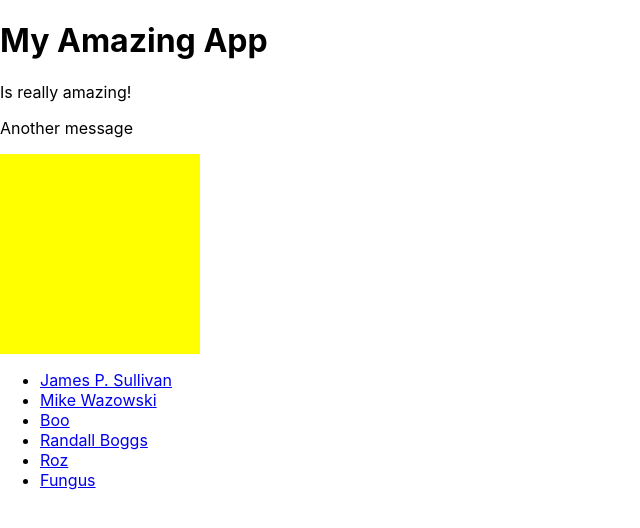
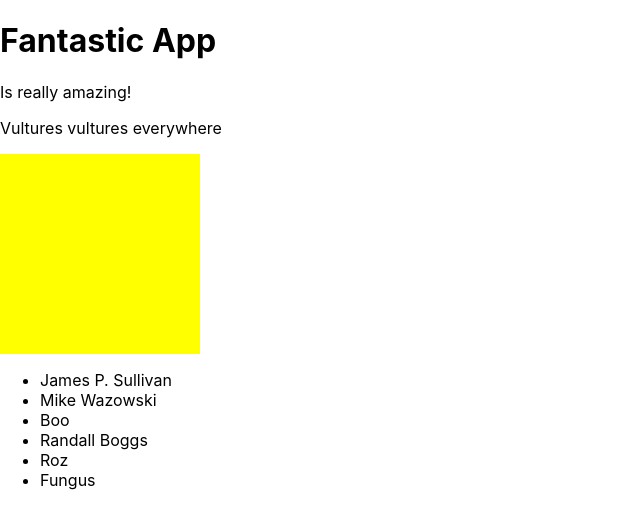
Before and after one commit to naranjita11/react-project, a React (Create React App) app: page / in a window 1280 px wide. Shown: the top 528 px of the page, without its empty margins (0-640 px from the left). Built offline with nearby package versions, Linux system fonts and the light colour scheme.

Commit message:
People and Stuff components updated with working props

```diff
--- a/src/Components/People.js
+++ b/src/Components/People.js
@@ -1,15 +1,11 @@
-let names = ["James P. Sullivan", "Mike Wazowski", "Boo", "Randall Boggs", "Roz", "Fungus"];
+const People = ({ names }) => (
 
-const People = () => (
-<ul className="people">
-    { /* use map to output an <li> for each */ }
-    { /* item in the array */ }
-    { names.map((name, index) => (
-      <li className="list-item" key={ index }>
-        <a className="page-link" href={ "/page/" + name }>{ name }</a>
-      </li>
-    ))}
-  </ul>
+  names ? (
+    <ul className="people">
+      { names.map((person, index) => (
+        <li className="list-item" key={ index }>{ person }</li>))}
+    </ul>) : <p>Nothing to see here</p>
+
 );
 
 export default People;
--- a/src/Components/Stuff.js
+++ b/src/Components/Stuff.js
@@ -3,13 +3,19 @@ import Paragraph from "./Paragraph";
 import Square from "./Square";
 import People from "./People";
 
-const Stuff = () => (
+const Stuff = ({ square }) => (
     <>
-        <Header title="My Amazing App" subtitle="Is really amazing!"/>
-        <Paragraph message="Another message"/>
-        <Square colour="yellow"/>
-        <People/>
+        <Header title="Fantastic App" subtitle="Is really amazing!" />
+        <Paragraph message="Vultures vultures everywhere" />
+
+        { square ? <Square colour="yellow" /> : null }
+
+        <People names={ ["James P. Sullivan", "Mike Wazowski", "Boo", "Randall Boggs", "Roz", "Fungus"] } />
     </>
 );
 
+Stuff.defaultProps = {
+    square: true,
+};
+
 export default Stuff;
```
